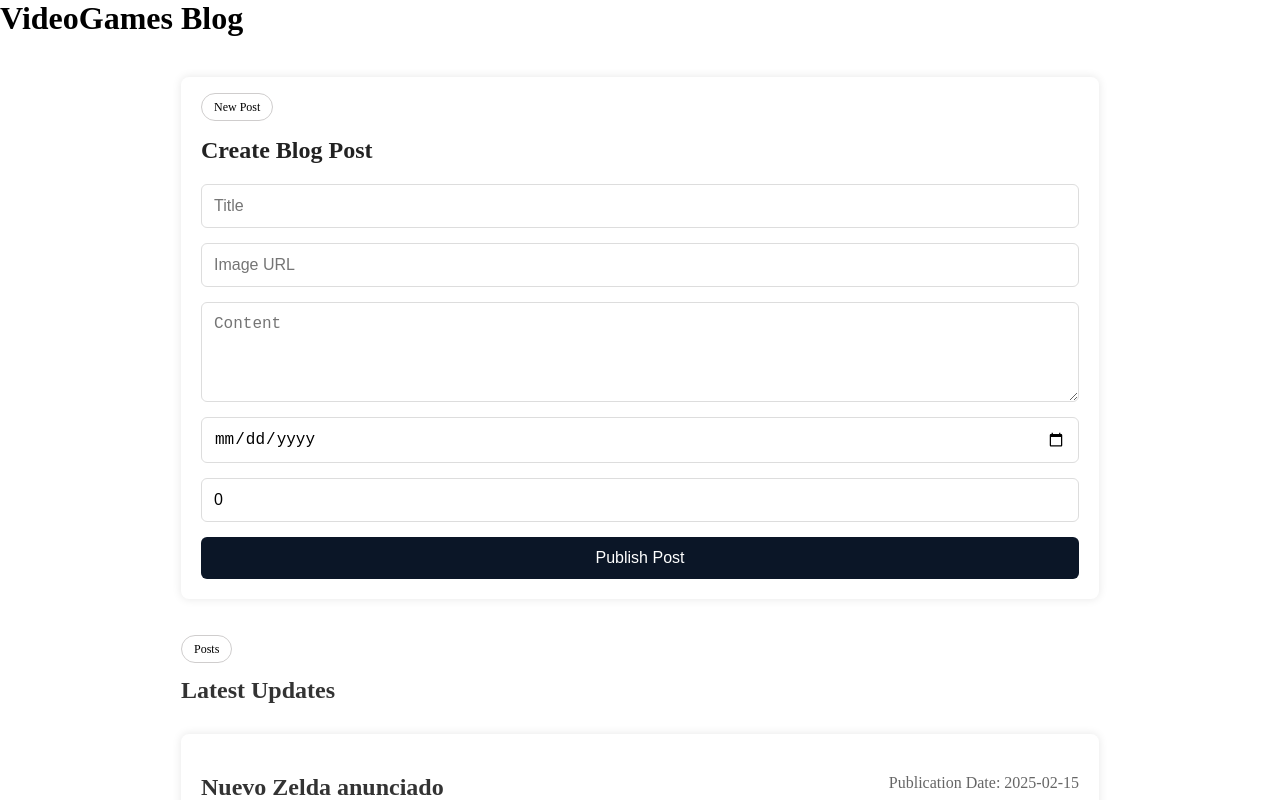
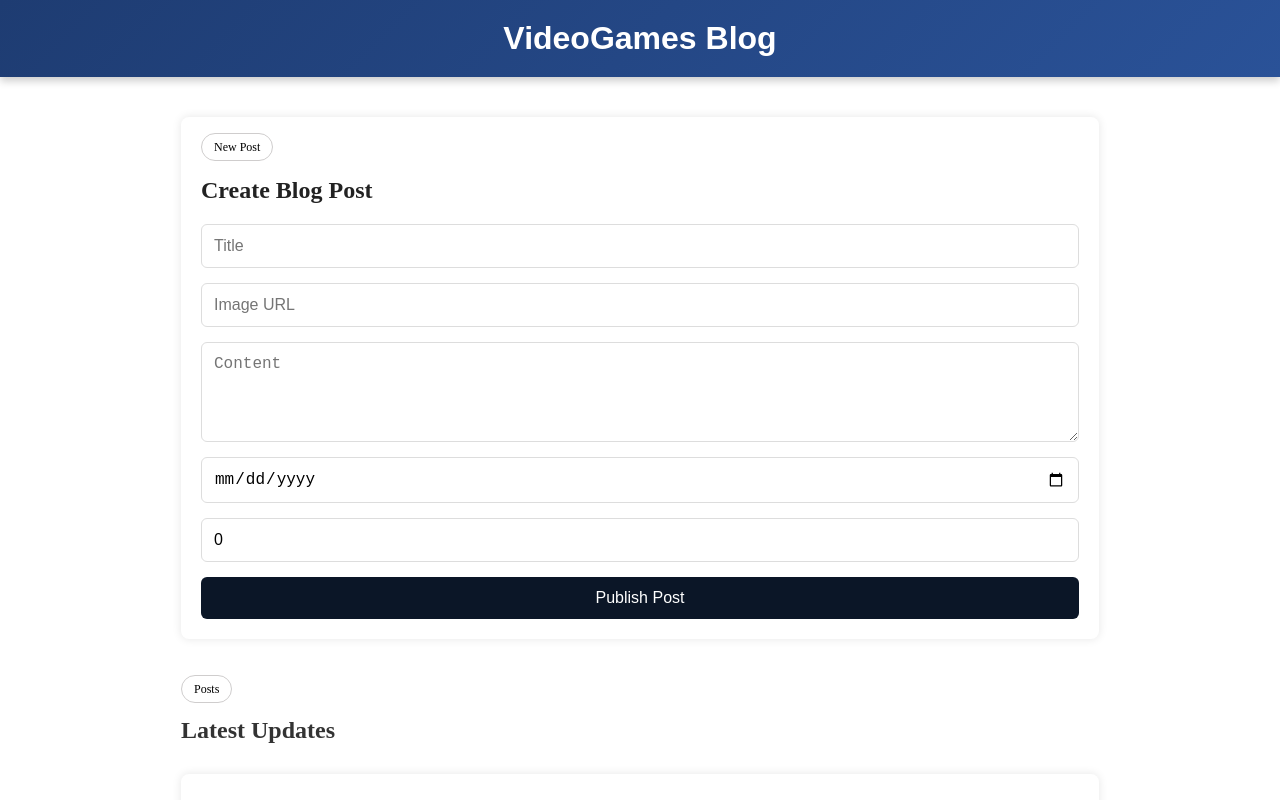
Before and after one commit to Gorosss/Tarea5, an Angular app: page / in a window 1280 px wide. Shown: the top 800 px of the page. Built offline with nearby package versions, Linux system fonts and the light colour scheme.

Commit message:
header css

```diff
--- a/src/app/app.component.css
+++ b/src/app/app.component.css
@@ -0,0 +1,8 @@
+header {
+    background: linear-gradient(135deg, #1e3c72, #2a5298);
+    color: white;
+    padding: 20px;
+    text-align: center;
+    font-family: 'Arial', sans-serif;
+    box-shadow: 0px 4px 8px rgba(0, 0, 0, 0.2);
+}
```
